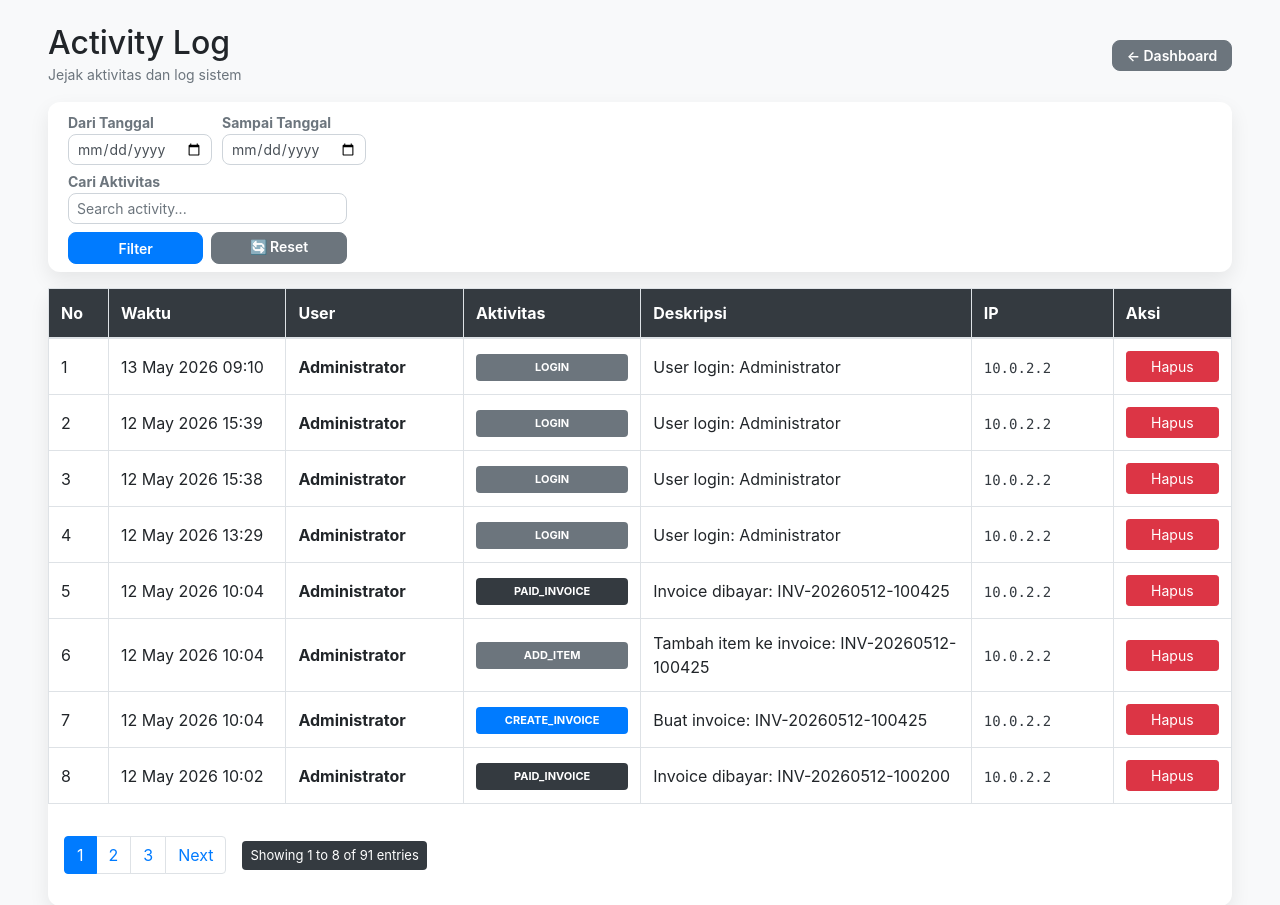
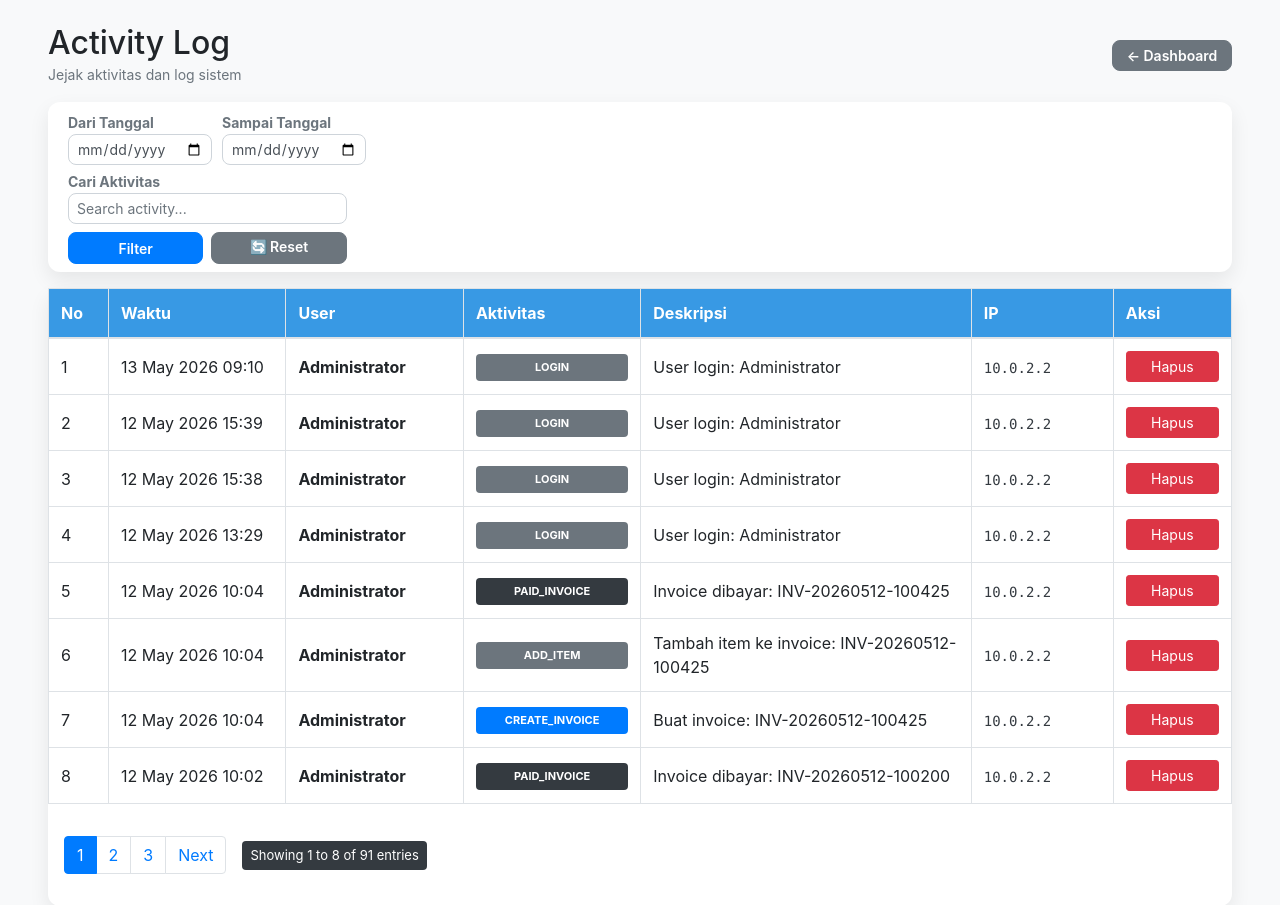
Before and after one commit to wawanhoeruman/invoiceku, a CodeIgniter app: page /invoiceku/history in a window 1280 px wide. Shown: the top 905 px of the page. Run offline with CodeIgniter, Linux system fonts and the light colour scheme; a user stored in the database is signed in; data comes from the database, SQL or seed files in the repository.

Commit message:
Update filter data not found in list history, and add image invoice-pdf status paid & overdue

```diff
--- a/application/views/customer/list.php
+++ b/application/views/customer/list.php
@@ -18,7 +18,8 @@ body{
 }
 
 .table th{
-    background:#343a40;
+    /* background:#343a40; */
+    background: #3899e4;
     color:#fff;
     vertical-align:middle;
 }
--- a/application/views/history/index.php
+++ b/application/views/history/index.php
@@ -18,7 +18,8 @@ body{
 }
 
 .table th{
-    background:#343a40;
+    /* background:#343a40; */
+    background: #3899e4;
     color:#fff;
     vertical-align:middle;
 }
@@ -111,11 +112,15 @@ body{
             </thead>
             <tbody>
             <?php if(empty($logs)): ?>
-                <tr>
-                    <td colspan="7" class="text-center text-muted py-4">Tidak ada data log</td>
+                <!-- JIKA DATA KOSONG / TIDAK DITEMUKAN (VERSI RAMPING & ESTETIK) -->
+                <tr class="no-data-row">
+                    <td colspan="7" class="text-center text-muted py-3 small font-weight-bold">
+                        <i class="fas fa-search mr-2 text-secondary"></i>
+                        Data aktivitas tidak ditemukan.
+                    </td>
                 </tr>
-            <?php endif; ?>
-
+            <?php else: ?>
+                <!-- JIKA DATA ADA, BARU DI-FOREACH -->
                 <?php foreach($logs as $log): ?>
                     <?php
                     $color = 'secondary';
@@ -145,6 +150,7 @@ body{
                         </td>
                     </tr>
                 <?php endforeach; ?>
+            <?php endif; ?>
             </tbody>
         </table>
     </div>
@@ -167,6 +173,15 @@ body{
 
 <script>
 document.addEventListener("DOMContentLoaded", function() {
+    // JIKA YANG MUNCUL ADALAH PESAN "TIDAK ADA DATA LOG", AMANKAN TEKS DAN STOP SCRIPT
+    if (document.querySelector('.no-data-row')) {
+        let showingText = document.getElementById('showing-text');
+        if (showingText) {
+            showingText.innerText = "Showing 0 to 0 of 0 entries";
+        }
+        return;
+    }
+
     // 1. Ambil offset database langsung dari Controller PHP yang dikirim Mas Wawan
     let startNo = <?= isset($page) ? (int)$page : 0 ?>;
     startNo = startNo + 1; // Ditambah 1 supaya halaman pertama dimulai dari angka 1
--- a/application/views/invoice/list.php
+++ b/application/views/invoice/list.php
@@ -19,7 +19,8 @@ body{
 }
 
 .table th{
-    background:#343a40;
+    /* background:#343a40; */
+    background: #3899e4;
     color:white;
     vertical-align:middle;
 }
--- a/application/views/user/index.php
+++ b/application/views/user/index.php
@@ -18,7 +18,7 @@ body{
 }
 
 .table th{
-    background:#343a40;
+    background: #3899e4;
     color:white;
     vertical-align:middle;
 }
@@ -130,7 +130,7 @@ body{
         <?php endforeach; ?>
     <?php else: ?>
         <tr>
-            <td colspan="6" class="text-center text-muted py-4">Belum ada data user</td>
+            <td colspan="6" class="text-center text-muted py-4">User Tidak Terdaftar</td>
         </tr>
     <?php endif; ?>
     </tbody>
```
Also changed, not shown: README.md, 4 other files. Lines whose indentation alone changed are shown as unchanged.
